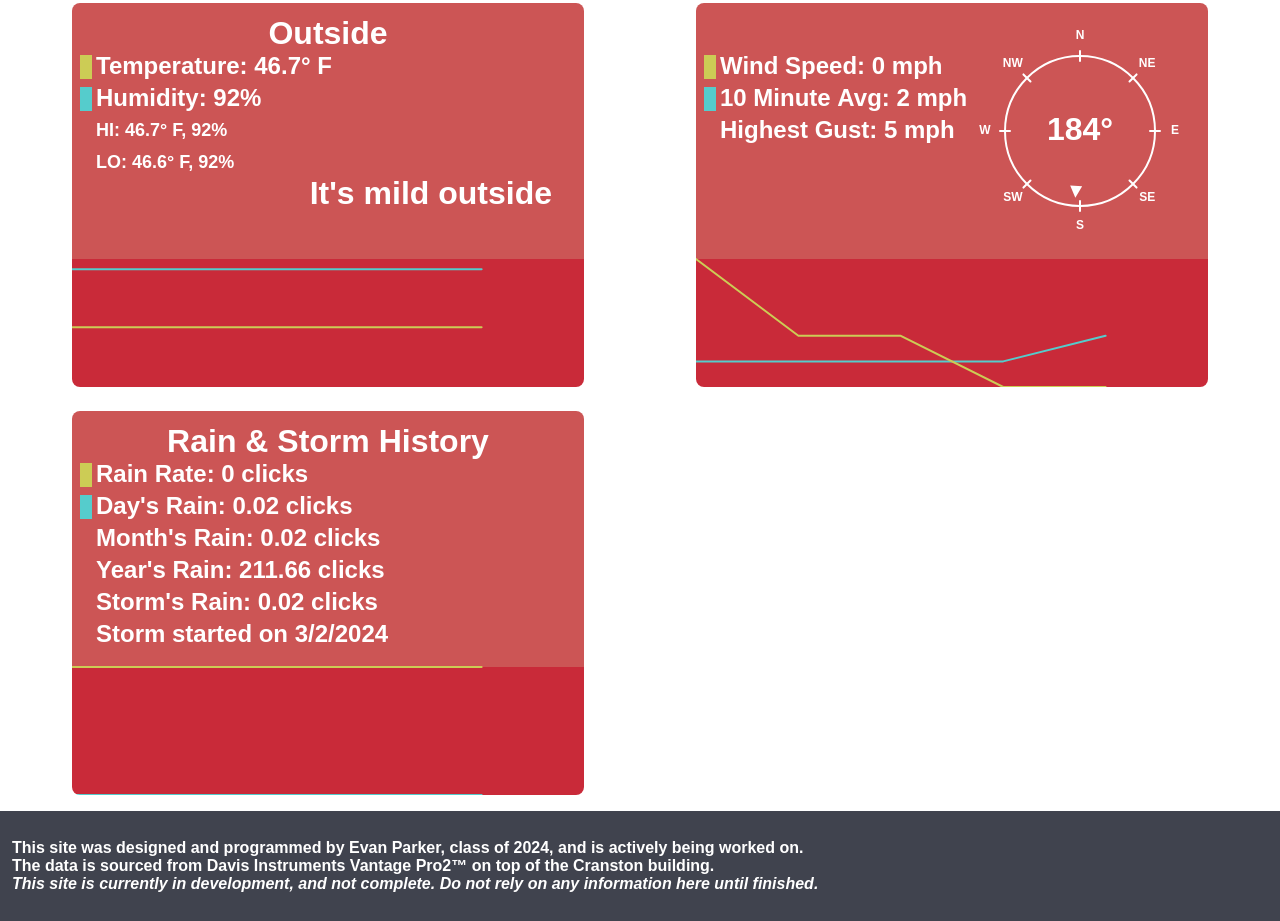
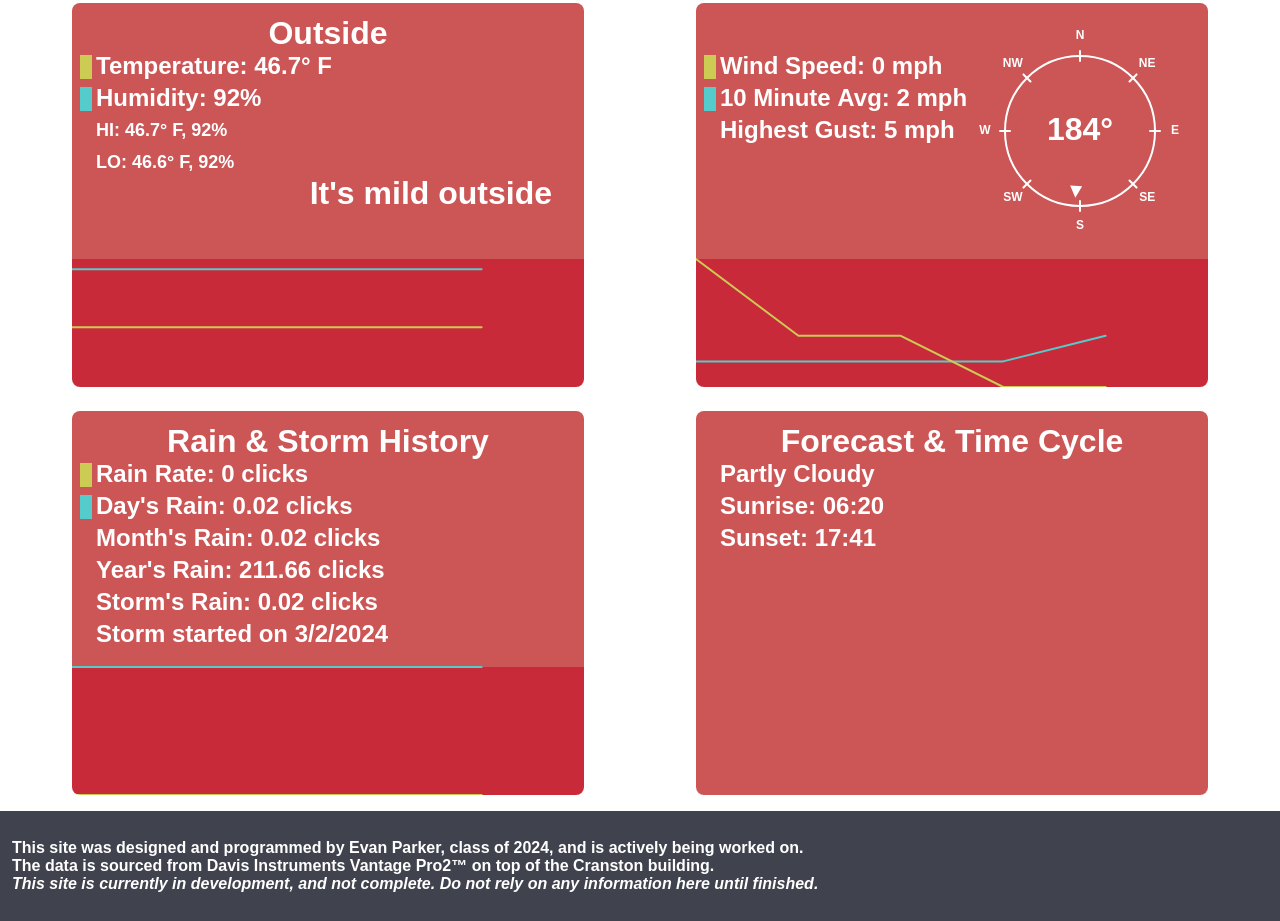
Before and after one commit to z46-dev/NFAWeatherApp, a website with bundled scripts: page public/index.html in a window 1280 px wide. Shown: the part 517-1438 px from the top of the page. Built offline with nearby package versions, Linux system fonts and the light colour scheme.

```diff
--- a/public/index.html
+++ b/public/index.html
@@ -4,8 +4,18 @@
 <head>
     <title>NFA Weather</title>
     <meta name="viewport" content="width=device-width, initial-scale=1">
+    <link rel="apple-touch-icon" sizes="180x180" href="./favicons/apple-touch-icon.png">
+    <link rel="icon" type="image/png" sizes="32x32" href="./favicons/favicon-32x32.png">
+    <link rel="icon" type="image/png" sizes="16x16" href="./favicons/favicon-16x16.png">
+    <link rel="manifest" href="./manifest.json">
+    <link rel="mask-icon" href="./favicons/safari-pinned-tab.svg" color="#5bbad5">
+    <link rel="shortcut icon" href="./favicons/favicon.ico">
+    <meta name="apple-mobile-web-app-title" content="NFA Weather">
+    <meta name="application-name" content="NFA Weather">
+    <meta name="msapplication-TileColor" content="#da532c">
+    <meta name="msapplication-config" content="./favicons/browserconfig.xml">
+    <meta name="theme-color" content="#ffffff">
     <link rel="stylesheet" href="./main.css" />
-    <link rel="icon" href="./img/NFAfavicon.ico" />
     <script src="./index.js" type="module" defer></script>
 </head>
 
@@ -34,7 +44,8 @@
         <p>
             This site was designed and programmed by Evan Parker, class of 2024, and is actively being worked on.<br />
             The data is sourced from Davis Instruments Vantage Pro2&trade; on top of the Cranston building.<br />
-            <i>This site is currently in development, and not complete. Do not rely on any information here until finished.</i>
+            <i>This site is currently in development, and not complete. Do not rely on any information here until
+                finished.</i>
         </p>
     </div>
 </body>
--- a/public/index.js
+++ b/public/index.js
@@ -1,4 +1,5 @@
 import Barometer from "./plugins/Barometer.js";
+import Forecast from "./plugins/Forecast.js";
 import Rain from "./plugins/Rain.js";
 import Temperature from "./plugins/Temperature.js";
 import Wind from "./plugins/Wind.js";
@@ -9,6 +10,7 @@
 const outsideTemperature = new Temperature("Outside");
 const wind = new Wind();
 const rain = new Rain();
+const forecast = new Forecast();
 
 class Data {
     static #DATA_URL = location.hostname === "wx.nfaschool.org" ? "//wx.nfaschool.org/api/data.json" : "./data.json";
@@ -76,6 +78,11 @@
     rain.stormStartDates.length = 0;
     rain.timestamps.length = 0;
 
+    forecast.forecasts.length = 0;
+    forecast.sunrises.length = 0;
+    forecast.sunsets.length = 0;
+    forecast.timestamps.length = 0;
+
     Data.data.forEach(entry => {
         barometer.barometerValues.push(entry.data["Barometer"]);
         barometer.trends.push(entry.data["P|Barometric Trend"] / 20);
@@ -101,6 +108,11 @@
         rain.stormRains.push(entry.data["Storm Rain"]);
         rain.stormStartDates.push(entry.data["Storm Start Date"]);
         rain.timestamps.push(entry.timestamp);
+
+        forecast.forecasts.push(entry.data["Forecast"]);
+        forecast.sunrises.push(entry.data["Time of Sunrise"]);
+        forecast.sunsets.push(entry.data["Time of Sunset"]);
+        forecast.timestamps.push(entry.timestamp);
     });
 }
 
@@ -110,6 +122,7 @@
 canvasGrid.appendChild(outsideTemperature.place(64));
 canvasGrid.appendChild(wind.place(64));
 canvasGrid.appendChild(rain.place(64));
+canvasGrid.appendChild(forecast.place(64));
 
 const timeSelect = document.getElementById("timeSelect");
 timeSelect.onchange = function() {
--- /dev/null
+++ b/public/plugins/Forecast.js
@@ -0,0 +1,100 @@
+export default class Forecast {
+    constructor() {
+        this.forecasts = [];
+        this.sunrises = [];
+        this.sunsets = [];
+        this.timestamps = []; // Array of timestamps
+
+        this.canvas = document.createElement("canvas");
+        this.ctx = this.canvas.getContext("2d");
+
+        this.canvas.width = 512;
+        this.canvas.height = 256 + 128;
+
+        this.ctx.textBaseline = "middle";
+        this.ctx.textAlign = "center";
+        this.ctx.lineCap = this.ctx.lineJoin = "round";
+
+        this.mouse = {
+            x: 0,
+            y: 0
+        };
+
+        this.canvas.addEventListener("mousemove", event => {
+            const rect = this.canvas.getBoundingClientRect();
+            this.mouse.x = (event.clientX - rect.x) / rect.width * this.canvas.width;
+            this.mouse.y = (event.clientY - rect.y) / rect.height * this.canvas.height;
+        });
+    }
+
+    draw() {
+        requestAnimationFrame(this.draw.bind(this));
+        const canvas = this.canvas;
+        const ctx = this.ctx;
+
+        ctx.clearRect(0, 0, canvas.width, canvas.height);
+
+        // Current value
+        const currentForecast = this.forecasts[this.forecasts.length - 1];
+        const currentSunrise = this.sunrises[this.sunrises.length - 1];
+        const currentSunset = this.sunsets[this.sunsets.length - 1];
+
+        if (currentForecast === undefined) {
+            return;
+        }
+
+        ctx.fillStyle = "#CC5555";
+        ctx.fillRect(0, 0, 512, 256 + 128);
+
+        ctx.fillStyle = "#FFFFFF";
+        ctx.font = "bold 32px sans-serif";
+        ctx.textAlign = "center";
+        ctx.fillText("Forecast & Time Cycle", 256, 32);
+
+        ctx.font = "bold 24px sans-serif";
+        ctx.textAlign = "left";
+        ctx.fillStyle = "#FFFFFF";
+
+        let y = 64;
+        const lines = this.getWrappedTextLines(currentForecast, 512 - 24);
+        for (let i = 0; i < lines.length; i++) {
+            ctx.fillText(lines[i], 24, y);
+            y += 32;
+        }
+
+        ctx.fillText("Sunrise: " + currentSunrise, 24, (y += 32, y - 32));
+        ctx.fillText("Sunset: " + currentSunset, 24, (y += 32, y - 32));
+    }
+
+    getWrappedTextLines(text, maxWidth) {
+        const lines = [];
+        const words = text.split(" ");
+        let line = "";
+
+        for (let i = 0; i < words.length; i++) {
+            const testLine = line + words[i] + " ";
+            const metrics = this.ctx.measureText(testLine);
+            const testWidth = metrics.width;
+
+            if (testWidth > maxWidth && i > 0) {
+                lines.push(line);
+                line = words[i] + " ";
+            } else {
+                line = testLine;
+            }
+        }
+
+        lines.push(line);
+
+        return lines;
+    }
+
+    place(widthSize) {
+        this.canvas.style.width = widthSize + "vmin";
+        this.canvas.style.height = widthSize * (this.canvas.height / this.canvas.width) + "vmin";
+
+        this.draw();
+
+        return this.canvas;
+    }
+}
```
Also changed, not shown: public/favicons/browserconfig.xml (added, +9 -0 lines), public/favicons/android-chrome-192x192.png (added), public/favicons/android-chrome-256x256.png (added), public/favicons/apple-touch-icon.png (added), public/favicons/favicon-16x16.png (added), public/favicons/favicon-32x32.png (added), public/favicons/favicon.ico (added), public/favicons/mstile-150x150.png (added), public/favicons/safari-pinned-tab.svg (added), public/img/NFAfavicon.ico (deleted), public/manifest.json (added), public/plugins/Rain.js.
